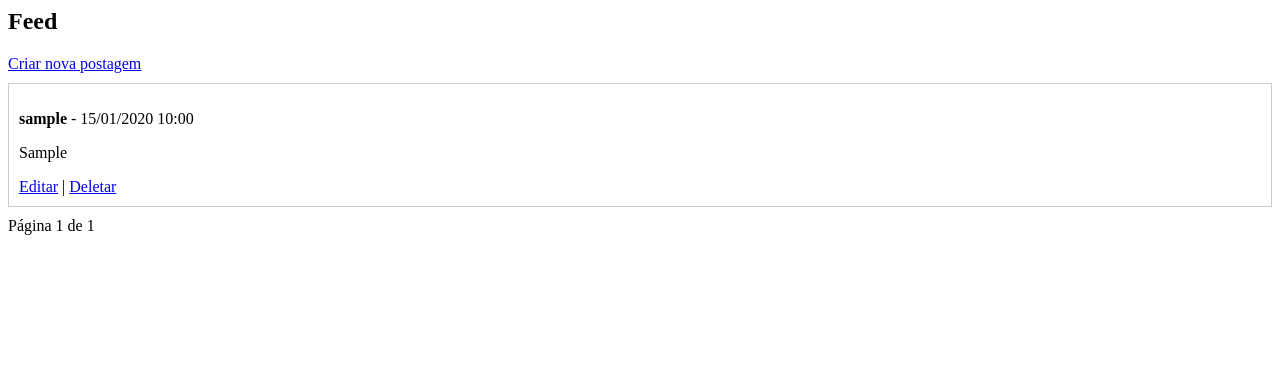
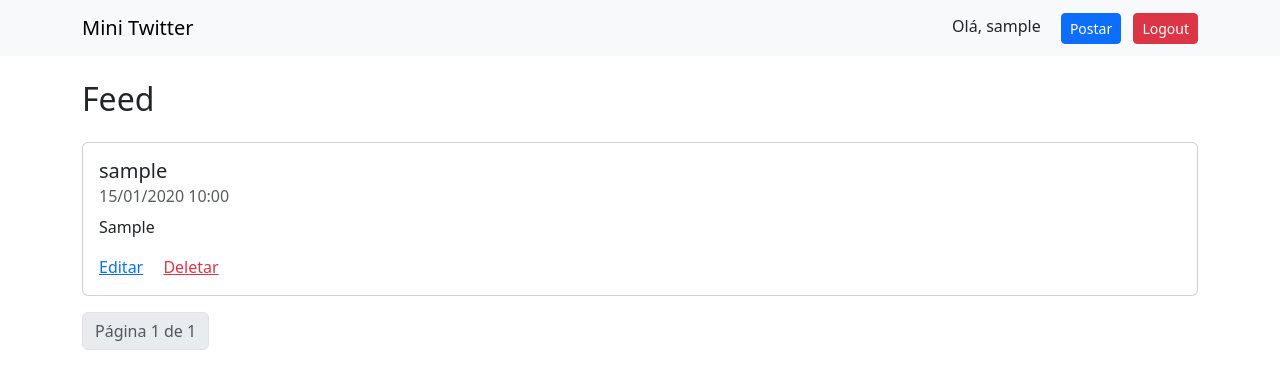
Before and after one commit to GabrielViniciusLCM/Mini-Twitter2, a Django app: page /feed/ in a window 1280 px wide. Shown: the top 389 px of the page. Run offline with Django 5.2, Linux system fonts and the light colour scheme; a user stored in the database is signed in; tables that the repository leaves empty hold one stand-in row (values such as "Sample post").

Commit message:
feat: criado base.html e bootstrap nas paginas

```diff
--- /dev/null
+++ b/mini_twitter/templates/base.html
@@ -0,0 +1,31 @@
+<!DOCTYPE html>
+<html lang="pt-br">
+<head>
+    <meta charset="UTF-8">
+    <title>Mini Twitter</title>
+    <link href="https://cdn.jsdelivr.net/npm/bootstrap@5.3.3/dist/css/bootstrap.min.css" rel="stylesheet">
+</head>
+<body>
+<nav class="navbar navbar-expand-lg navbar-light bg-light mb-4">
+    <div class="container">
+        <a class="navbar-brand" href="{% url 'feed' %}">Mini Twitter</a>
+        <div>
+            {% if user.is_authenticated %}
+                <span class="me-3">Olá, {{ user.username }}</span>
+                <a href="{% url 'criar_post' %}" class="btn btn-primary btn-sm me-2">Postar</a>
+                <form method="post" action="{% url 'logout' %}" style="display:inline;">
+                    {% csrf_token %}
+                    <button class="btn btn-danger btn-sm" type="submit">Logout</button>
+                </form>
+            {% else %}
+                <a href="{% url 'login' %}" class="btn btn-outline-primary">Login</a>
+            {% endif %}
+        </div>
+    </div>
+</nav>
+
+<div class="container">
+    {% block content %}{% endblock %}
+</div>
+</body>
+</html>
--- a/mini_twitter/templates/posts/feed.html
+++ b/mini_twitter/templates/posts/feed.html
@@ -1,29 +1,48 @@
-<h2>Feed</h2>
-<a href="{% url 'criar_post' %}">Criar nova postagem</a>
+{% extends 'base.html' %}
+
+{% block content %}
+  <h2 class="mb-4">Feed</h2>
+
   {% for post in page_obj %}
-  <div style="border: 1px solid #ccc; padding: 10px; margin: 10px 0;">
-    <p><strong>{{ post.autor.username }}</strong> - {{ post.criado_em|date:"d/m/Y H:i" }}</p>
-    <p>{{ post.conteudo }}</p>
+    <div class="card mb-3">
+      <div class="card-body">
+        <h5 class="card-title">{{ post.autor.username }}</h5>
+        <h6 class="card-subtitle mb-2 text-muted">{{ post.criado_em|date:"d/m/Y H:i" }}</h6>
+        <p class="card-text">{{ post.conteudo }}</p>
 
         {% if request.user == post.autor %}
-      <a href="{% url 'editar_post' post.id %}">Editar</a> |
-      <a href="{% url 'deletar_post' post.id %}">Deletar</a>
+          <a href="{% url 'editar_post' post.id %}" class="card-link">Editar</a>
+          <a href="{% url 'deletar_post' post.id %}" class="card-link text-danger">Deletar</a>
         {% endif %}
+      </div>
     </div>
   {% empty %}
     <p>Nenhum post encontrado.</p>
   {% endfor %}
 
-<div class="pagination">
+  <nav>
+    <ul class="pagination">
       {% if page_obj.has_previous %}
-    <a href="?page=1">Primeira</a>
-    <a href="?page={{ page_obj.previous_page_number }}">Anterior</a>
+        <li class="page-item">
+          <a class="page-link" href="?page=1">Primeira</a>
+        </li>
+        <li class="page-item">
+          <a class="page-link" href="?page={{ page_obj.previous_page_number }}">Anterior</a>
+        </li>
       {% endif %}
 
-  <span>Página {{ page_obj.number }} de {{ page_obj.paginator.num_pages }}</span>
+      <li class="page-item disabled">
+        <span class="page-link">Página {{ page_obj.number }} de {{ page_obj.paginator.num_pages }}</span>
+      </li>
 
       {% if page_obj.has_next %}
-    <a href="?page={{ page_obj.next_page_number }}">Próxima</a>
-    <a href="?page={{ page_obj.paginator.num_pages }}">Última</a>
+        <li class="page-item">
+          <a class="page-link" href="?page={{ page_obj.next_page_number }}">Próxima</a>
+        </li>
+        <li class="page-item">
+          <a class="page-link" href="?page={{ page_obj.paginator.num_pages }}">Última</a>
+        </li>
       {% endif %}
-</div>
+    </ul>
+  </nav>
+{% endblock %}
```
Also changed, not shown: mini_twitter/templates/accounts/home.html (+9 -8 lines), mini_twitter/templates/accounts/login.html (+9 -5 lines), mini_twitter/templates/accounts/register.html (+10 -15 lines), mini_twitter/templates/posts/confirmar_delete.html (+11 -7 lines), mini_twitter/templates/posts/criar_post.html (+10 -6 lines), mini_twitter/templates/posts/editar_post.html (+13 -7 lines). Lines whose indentation alone changed are shown as unchanged.
